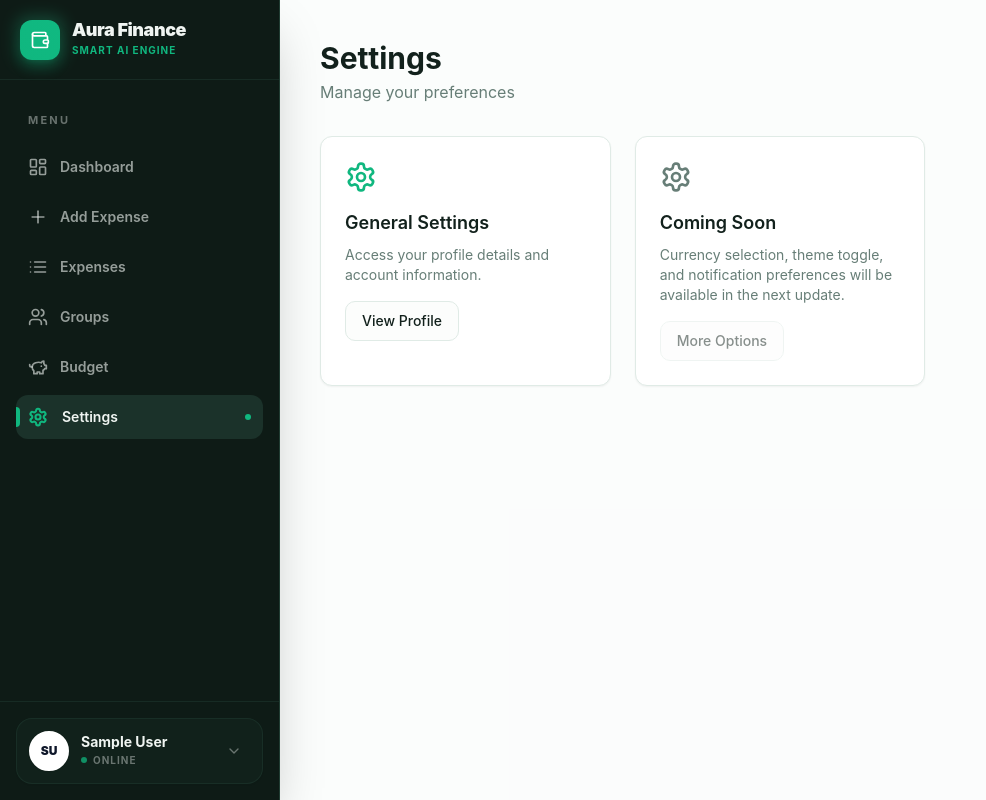
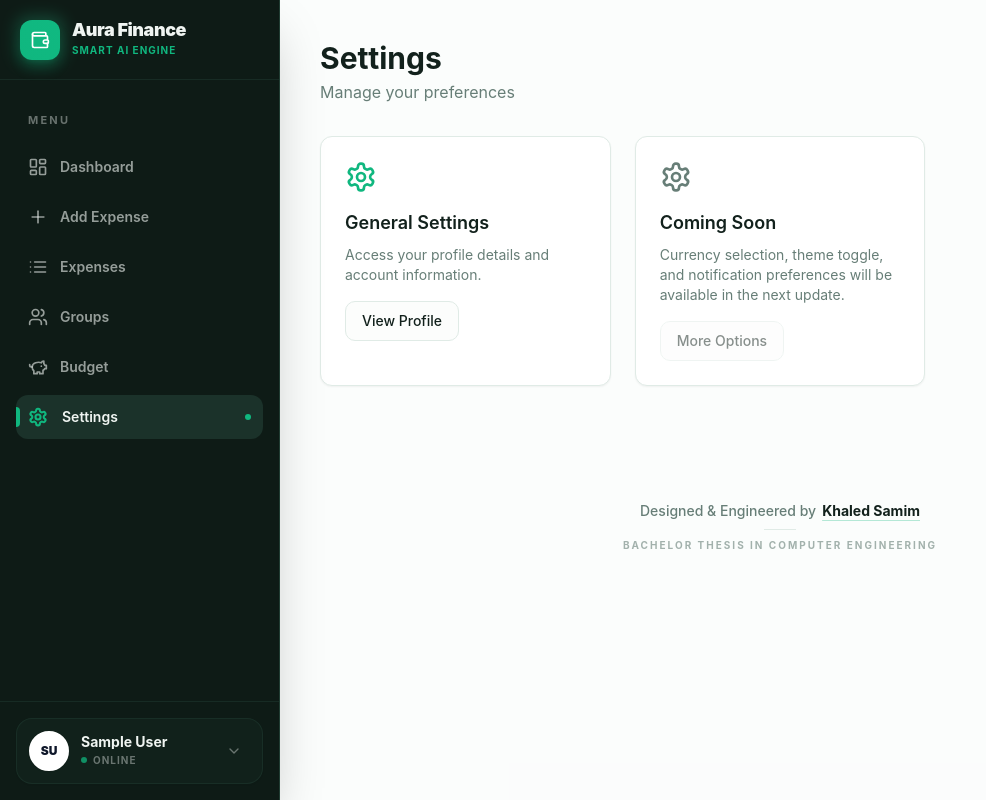
Before and after one commit to itkhld1/bsc-thesis-finance-tracker, a React (Vite) app: page /settings in a window 1280 px wide. Shown: the whole page, without its empty margins (0-986 px from the left). Built offline with nearby package versions, Linux system fonts and the light colour scheme; sample sign-in values are in the browser's storage; the HTML template or start-up script is replaced by a standard one.

Commit message:
added footer in setting

```diff
--- a/src/pages/Settings.tsx
+++ b/src/pages/Settings.tsx
@@ -36,6 +36,26 @@ export default function Settings() {
           </CardContent>
         </Card>
       </div>
+
+      <div className="pt-20 pb-12 text-center">
+        <div className="inline-flex flex-col items-center gap-2">
+          <p className="text-sm font-medium text-muted-foreground flex items-center gap-1.5">
+            Designed & Engineered by
+            <a
+              href="https://github.com/itkhld1?tab=overview&from=2026-03-01&to=2026-03-15"
+              target="_blank"
+              rel="noopener noreferrer"
+              className="text-foreground hover:text-primary transition-colors font-bold underline decoration-primary/30 underline-offset-4"
+            >
+              Khaled Samim
+            </a>
+          </p>
+          <div className="h-px w-8 bg-border" />
+          <p className="text-[10px] uppercase tracking-[0.2em] font-bold text-muted-foreground/60">
+          Bachelor Thesis in Computer Engineering
+          </p>
+        </div>
+      </div>
     </div>
   );
 }
```
